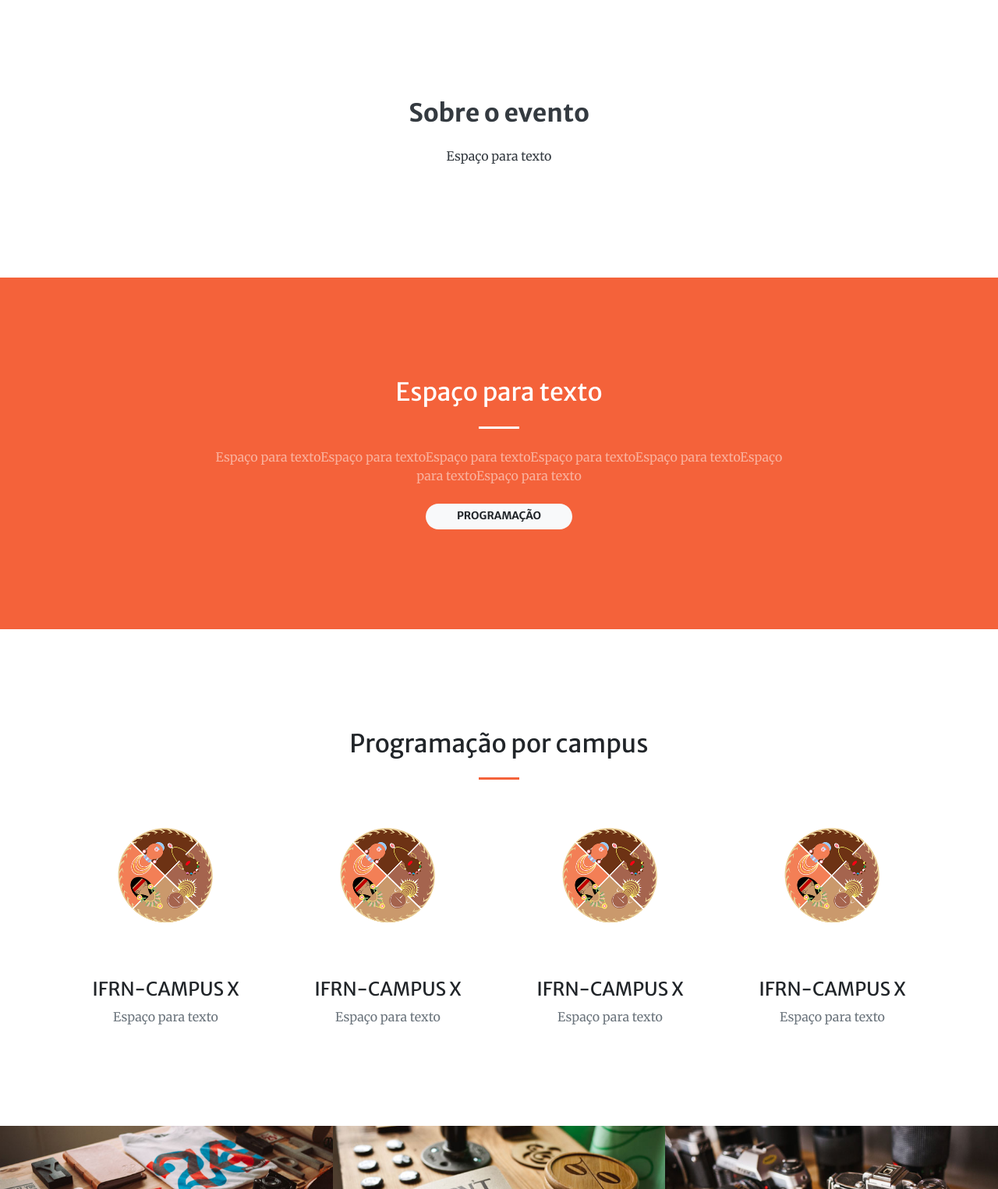
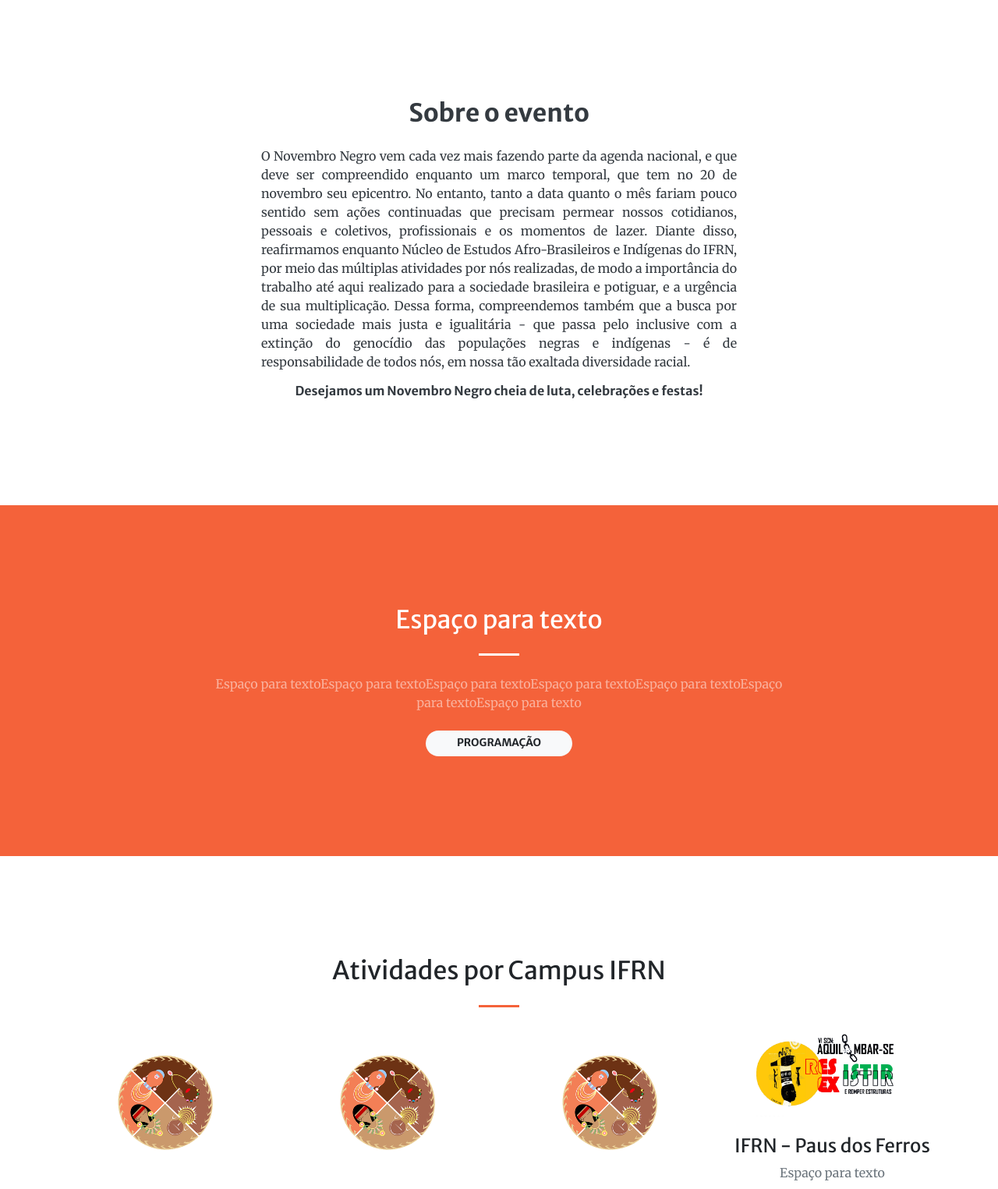
Before and after one commit to Dougmns12/Novembro-Negro---NEABI-IFRN, a plain HTML site: page index.html in a window 1280 px wide. Shown: the part 802-2327 px from the top of the page at 78% size. Drawn offline with nearby package versions, Linux system fonts and the light colour scheme.

Commit message:
iniciando

```diff
--- a/index.html
+++ b/index.html
@@ -27,16 +27,16 @@
                 <button class="navbar-toggler navbar-toggler-right" type="button" data-toggle="collapse" data-target="#navbarResponsive" aria-controls="navbarResponsive" aria-expanded="false" aria-label="Toggle navigation"><span class="navbar-toggler-icon"></span></button>
                 <div class="collapse navbar-collapse" id="navbarResponsive">
                     <ul class="navbar-nav ml-auto my-2 my-lg-0">
-                        <li class="nav-item"><a class="nav-link js-scroll-trigger" href="index.html">Início</a></li>
-                        <li class="nav-item"><a class="nav-link js-scroll-trigger" href="#campi">Campi</a></li>
-                        <li class="nav-item"><a class="nav-link js-scroll-trigger" href="#">Programação</a></li>
-                        <li class="nav-item"><a class="nav-link js-scroll-trigger" href="#contact">Contato</a></li>
+                        <li class="nav-item"><a class="nav-link js-scroll-trigger" href="#inicio">Início</a></li>
+                        <li class="nav-item"><a class="nav-link js-scroll-trigger" href="#evento">Evento</a></li>
+                        <li class="nav-item"><a class="nav-link js-scroll-trigger" href="#programacao">Programação</a></li>
+                        <li class="nav-item"><a class="nav-link js-scroll-trigger" href="#contact">#</a></li>
                     </ul>
                 </div>
             </div>
         </nav>
         <!-- Masthead-->
-        <header class="masthead">
+        <header class="masthead" id="inicio">
             <div class="container h-100">
                 <div class="row h-100 align-items-center justify-content-center text-center">
                     <div class="col-lg-10 align-self-end">
@@ -55,10 +55,19 @@
             </div>
         </header>
          <!-- Presentation-->
-         <section class="page-section text-white" id="about">
-            <div class="container text-center">
+         <section class="page-section text-white" id="evento">
+            <div class="container text-center col-sm-6">
                 <h2 class="mb-4 text-dark font-weight-bold">Sobre o evento</h2>
-                <p class="text-dark">Espaço para texto</p>
+                <p class="text-dark" align="justify">O Novembro Negro  vem cada vez mais fazendo parte da agenda nacional,
+                    e que deve ser compreendido enquanto um marco temporal, que tem no 20 de novembro seu epicentro. No entanto,
+                     tanto a data quanto o mês fariam pouco sentido sem ações continuadas que precisam permear nossos cotidianos,
+                     pessoais e coletivos, profissionais e os momentos de lazer. Diante disso, reafirmamos enquanto Núcleo de Estudos
+                      Afro-Brasileiros e Indígenas do IFRN, por meio das múltiplas atividades por nós realizadas, de modo a importância
+                       do trabalho até aqui realizado para a sociedade brasileira e potiguar, e a urgência de sua multiplicação. Dessa
+                       forma, compreendemos também que a busca por uma sociedade mais justa e igualitária - que passa pelo inclusive
+                       com a extinção do genocídio das populações negras e indígenas - é de responsabilidade de todos nós, em nossa tão
+                        exaltada diversidade racial.</p>
+                       <h6 class="text-dark font-weight-bold">Desejamos um Novembro Negro cheia de luta, celebrações e festas!</h6>
                 <!-- <a class="btn btn-light btn-xl" href="https://startbootstrap.com/themes/creative/">Espaço para texto!</a> -->
             </div>
         </section>
@@ -70,42 +79,42 @@
                         <h2 class="text-white mt-0">Espaço para texto</h2>
                         <hr class="divider light my-4" />
                         <p class="text-white-50 mb-4">Espaço para textoEspaço para textoEspaço para textoEspaço para textoEspaço para textoEspaço para textoEspaço para texto</p>
-                        <a class="btn btn-light btn-xl js-scroll-trigger" href="#services">Programação</a>
+                        <a class="btn btn-light btn-xl js-scroll-trigger" href="#programacao">Programação</a>
                     </div>
                 </div>
             </div>
         </section>
         <!-- Services-->
-        <section class="page-section" id="campi">
+        <section class="page-section" id="programacao">
             <div class="container">
-                <h2 class="text-center mt-0">Programação por campus</h2>
+                <h2 class="text-center mt-0">Atividades por Campus IFRN</h2>
                 <hr class="divider my-4" />
                 <div class="row">
                     <div class="col-lg-3 col-md-6 text-center">
                         <div class="mt-1">
-                            <a href="cang.html" id="campus"><img width="200" class="mb-4"src="assets/img/neabi.png"></a>
-                            <h3 class="h4 mb-2">IFRN-CAMPUS X</h3>
+                            <a href="https://dougmns12.github.io/semana-da-consci-ncia-negra-canguaretama.github.io/" id="campus"><img width="200" class="mb-4"src="assets/img/neabi.png"></a>
+                            <h3 class="h4 mb-2">IFRN - Campus Canguaretama</h3>
                             <p class="text-muted mb-0">Espaço para texto</p>
                         </div>
                     </div>
                     <div class="col-lg-3 col-md-6 text-center">
                         <div class="mt-1">
-                            <a href="cang.html" id="campus"><img width="200" class="mb-4"src="assets/img/neabi.png"></a>
-                            <h3 class="h4 mb-2">IFRN-CAMPUS X</h3>
+                            <a href="https://nuartesga.wixsite.com/novembronegro" id="campus"><img width="200" class="mb-4"src="assets/img/neabi.png"></a>
+                            <h3 class="h4 mb-2">IFRN - São Gonçalo do Amarante</h3>
                             <p class="text-muted mb-0">Espaço para texto</p>
                         </div>
                     </div>
                     <div class="col-lg-3 col-md-6 text-center">
                         <div class="mt-1">
-                            <a href="cang.html" id="campus"><img width="200" class="mb-4"src="assets/img/neabi.png"></a>
-                            <h3 class="h4 mb-2">IFRN-CAMPUS X</h3>
+                            <a href="https://www.even3.com.br/vnver2020/" id="campus"><img width="200" class="mb-4"src="assets/img/neabi.png"></a>
+                            <h3 class="h4 mb-2">IFRN- Campus Parelhas</h3>
                             <p class="text-muted mb-0">Espaço para texto</p>
                         </div>
                     </div>
                     <div class="col-lg-3 col-md-6 text-center">
                         <div class="mt-1">
-                            <a href="cang.html" id="campus"><img width="200" class="mb-4"src="assets/img/neabi.png"></a>
-                            <h3 class="h4 mb-2">IFRN-CAMPUS X</h3>
+                            <a href="cang.html" id="campus"><img width="200" class="mb-4"src="img/logos/pau.png"></a>
+                            <h3 class="h4 mb-2">IFRN - Paus dos Ferros</h3>
                             <p class="text-muted mb-0">Espaço para texto</p>
                         </div>
                     </div>
@@ -183,22 +192,24 @@
                         <p class="text-muted mb-5">Espaço para texto Espaço para texto Espaço para textoEspaço para texto</p>
                     </div>
                 </div>
-                <div class="row">
+                <!-- <div class="row">
                     <div class="col-lg-4 ml-auto text-center mb-5 mb-lg-0">
                         <i class="fas fa-phone fa-3x mb-3 text-muted"></i>
                         <div>(xx) x xxxx-xxxx</div>
                     </div>
                     <div class="col-lg-4 mr-auto text-center">
                         <i class="fas fa-envelope fa-3x mb-3 text-muted"></i>
-                        <!-- Make sure to change the email address in BOTH the anchor text and the link target below!-->
-                        <a class="d-block" href="#">Espaçoparatexto@hotmail.com</a>
+                         Make sure to change the email address in BOTH the anchor text and the link target below!-->
+                        <!-- <a class="d-block" href="#">Espaçoparatexto@hotmail.com</a>
                     </div>
                 </div>
-            </div>
+            </div> -->
         </section>
         <!-- Footer-->
-        <footer class="bg-light py-5">
-            <div class="container"><div class="small text-center text-muted">Copyright © 2020 - NEABI - IFRN</div></div>
+        <footer class="bg-dark py-5 text-white">
+            <div class="container">
+                <div class="small text-center text-muted">Copyright © 2020 - NEABI - IFRN</div>
+            </div>
         </footer>
         <!-- Bootstrap core JS-->
         <script src="https://cdnjs.cloudflare.com/ajax/libs/jquery/3.5.1/jquery.min.js"></script>
```
Also changed, not shown: img/logos/pau.jpeg (added), img/logos/pau.png (added).
